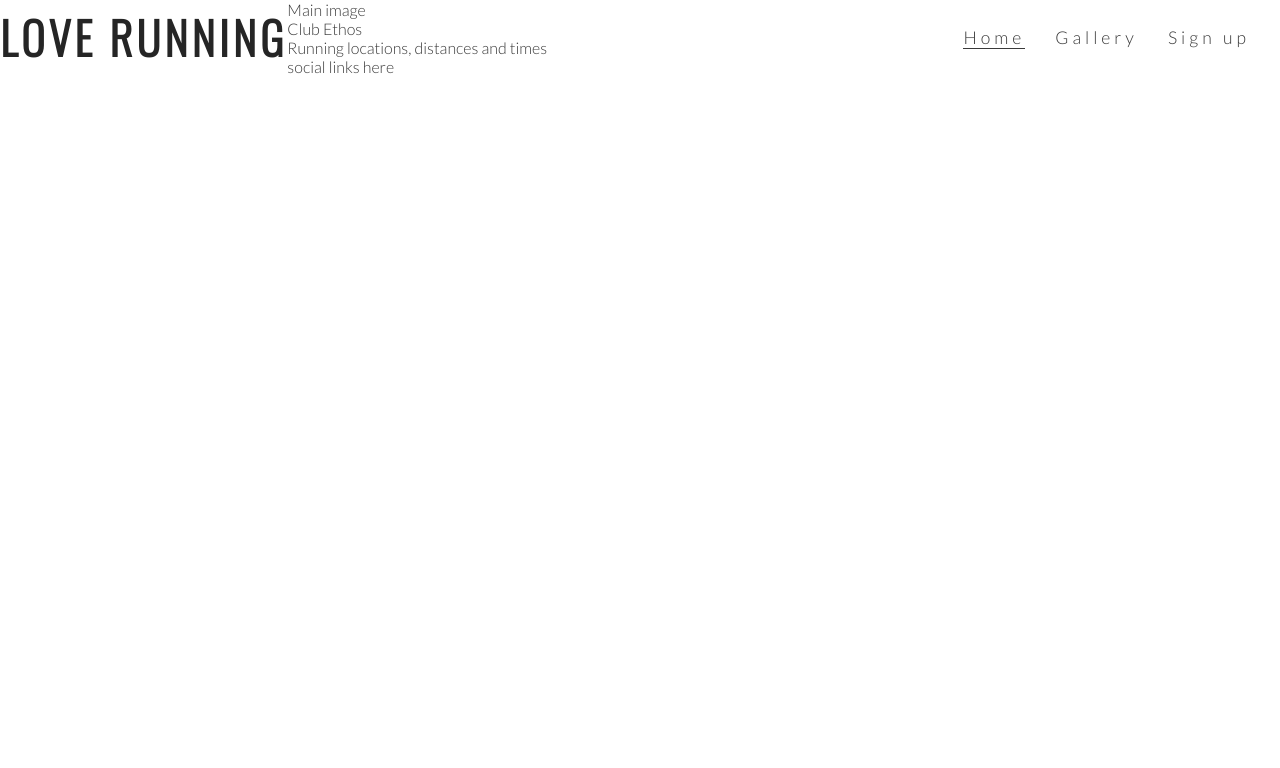
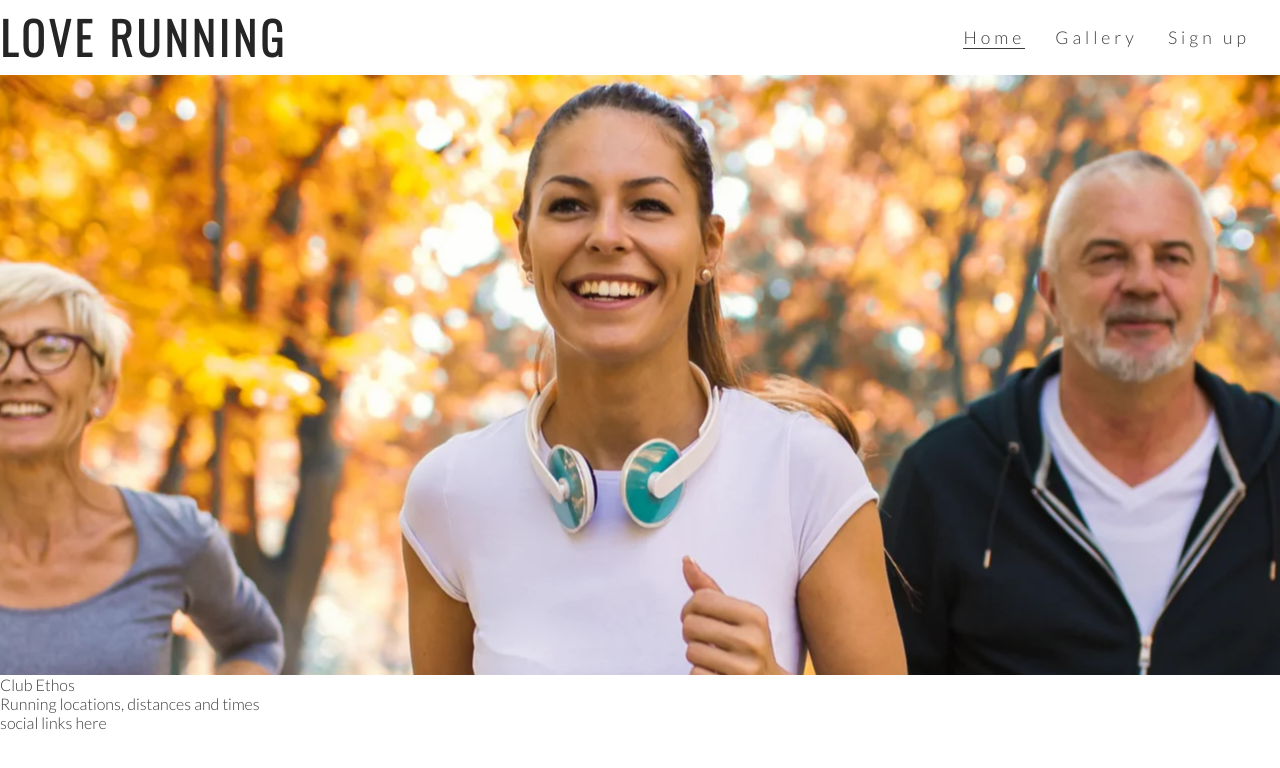
Before and after one commit to JuanManuelNaya/love-running, a plain HTML site: page index.html in a window 1280 px wide. Drawn offline with nearby package versions, Linux system fonts and the light colour scheme.

Commit message:
Add hero image and animation for zoom

```diff
--- a/assets/css/style.css
+++ b/assets/css/style.css
@@ -53,3 +53,31 @@ h1, h2{
 .active{
     border-bottom: 1px solid #3a3a3a ;
 }
+/*hero image */
+#hero-outer{
+    height: 600px;
+    width: 100%;
+    overflow: hidden;
+}
+
+#hero-image{
+    height: 600px;
+    width: 100%;
+    background: url('../images/hero-image.webp') no-repeat center center;
+
+    /* animates zoom effect on loading page */
+    animation-name: hero-zoom;
+    animation-duration: 5s;
+    animation-fill-mode: forwads;
+}
+
+
+/* creates the level of zoom for the hero image */
+@keyframes hero-zoom{
+    from{
+        transform: scale(1);
+    }
+    to{
+        transform: scale(1.1);
+    }
+}
--- a/index.html
+++ b/index.html
@@ -31,8 +31,8 @@
                     </ul>
                 </nav>
     </header>
-    <section>
-        Main image
+    <section id="hero-outer">
+        <div id="hero-image"></div>
     </section>
     <section>
         Club Ethos
```
Also changed, not shown: assets/images/hero-image.webp (added).
